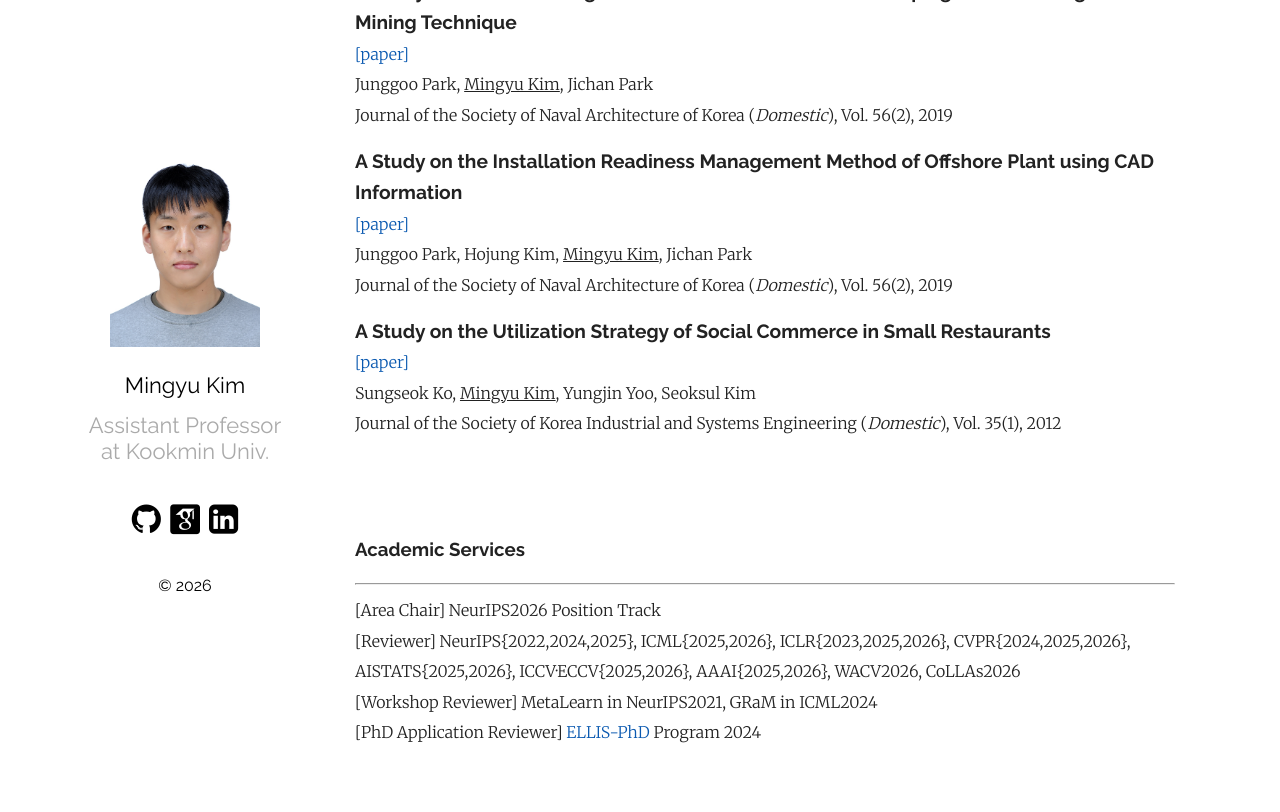
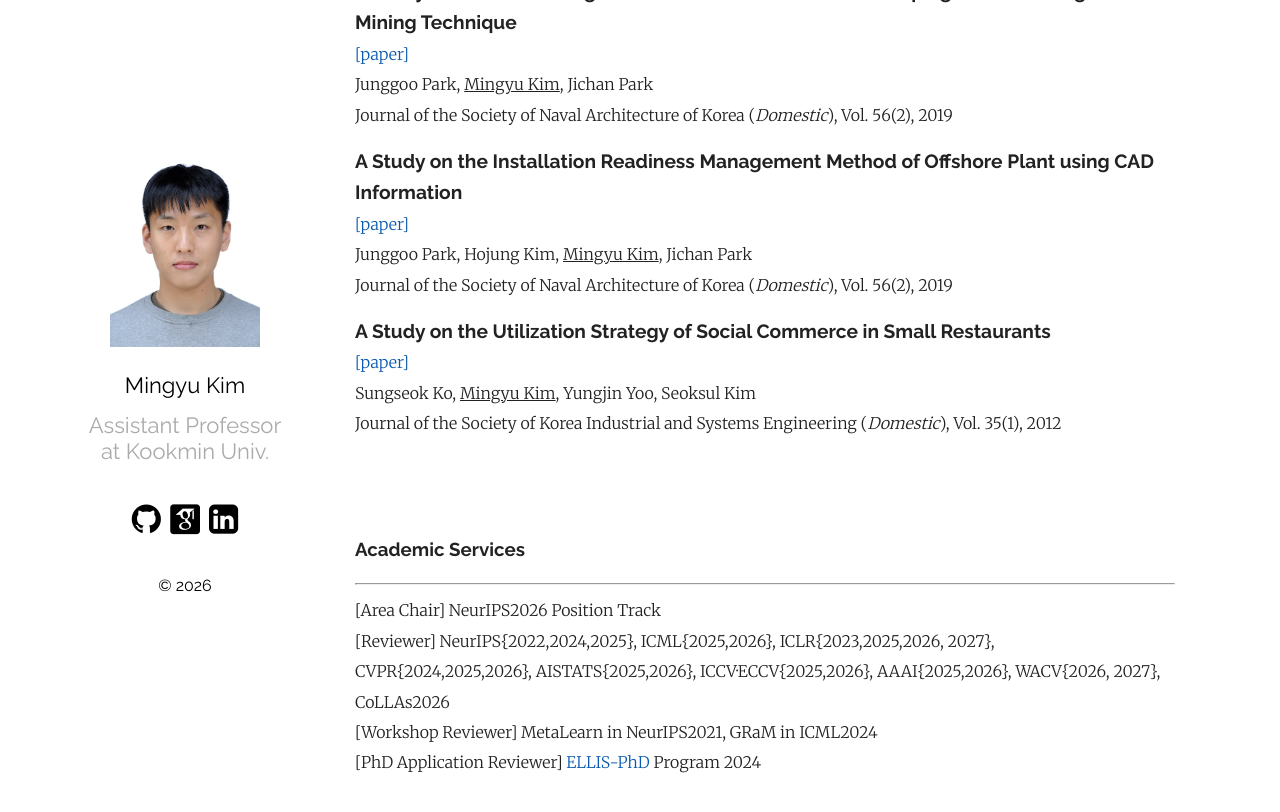
Before and after one commit to MingyuKim87/MingyuKim87.github.io, a Jekyll site: the page built from index.md, in a window 1280 px wide and 900 px high, scrolled down 4944 px. Shown: the top 812 px of the window. Built offline with Jekyll 4.4.1, drawn with Linux system fonts in a browser that asks for light colours; some web fonts are replaced.

Commit message:
Update reviewer years for NeurIPS and WACV

```diff
--- a/index.md
+++ b/index.md
@@ -195,7 +195,7 @@ Journal of the Society of Korea Industrial and Systems Engineering (*Domestic*),
 <hr>
 
 [Area Chair] NeurIPS2026 Position Track
-[Reviewer] NeurIPS{2022,2024,2025}, ICML{2025,2026}, ICLR{2023,2025,2026}, CVPR{2024,2025,2026}, AISTATS{2025,2026}, ICCV&middot;ECCV{2025,2026}, AAAI{2025,2026}, WACV2026, CoLLAs2026
+[Reviewer] NeurIPS{2022,2024,2025}, ICML{2025,2026}, ICLR{2023,2025,2026, 2027}, CVPR{2024,2025,2026}, AISTATS{2025,2026}, ICCV&middot;ECCV{2025,2026}, AAAI{2025,2026}, WACV{2026, 2027}, CoLLAs2026
 [Workshop Reviewer] MetaLearn in NeurIPS2021, GRaM in ICML2024
 [PhD Application Reviewer] [ELLIS-PhD][ellis] Program 2024
 
```
